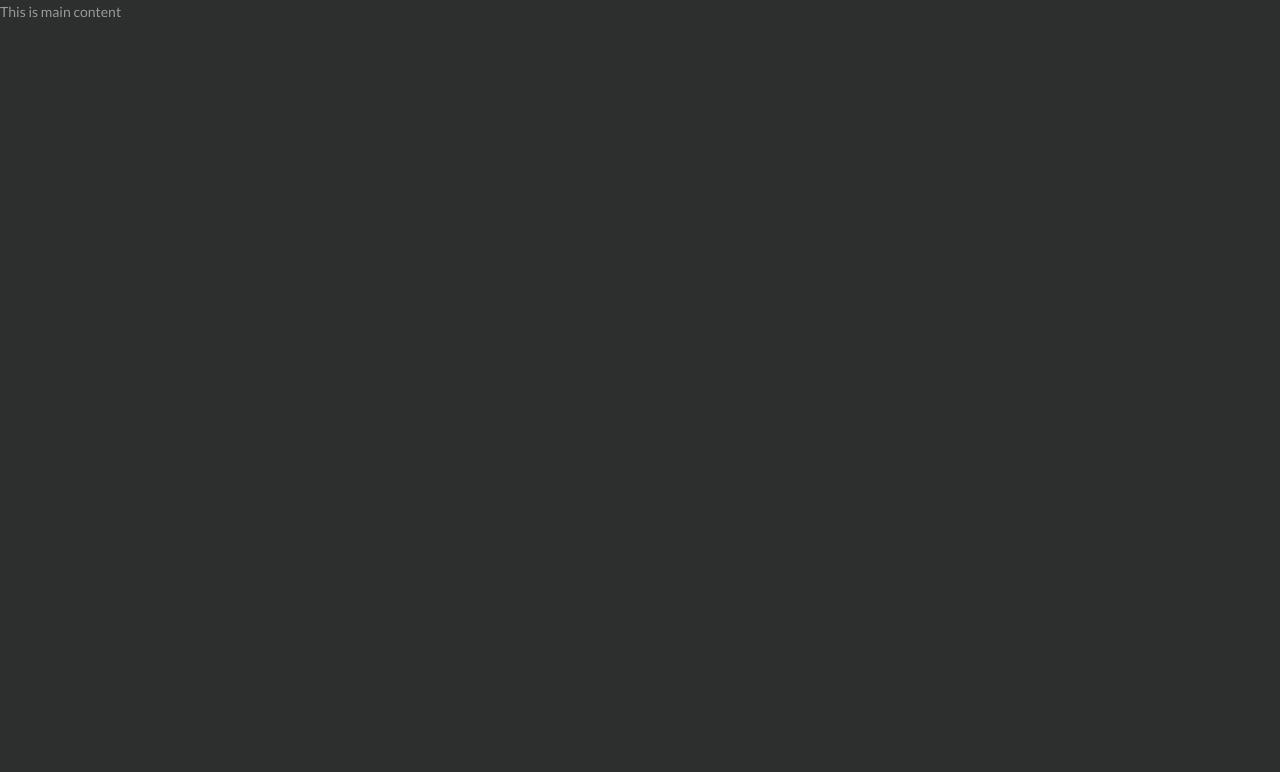
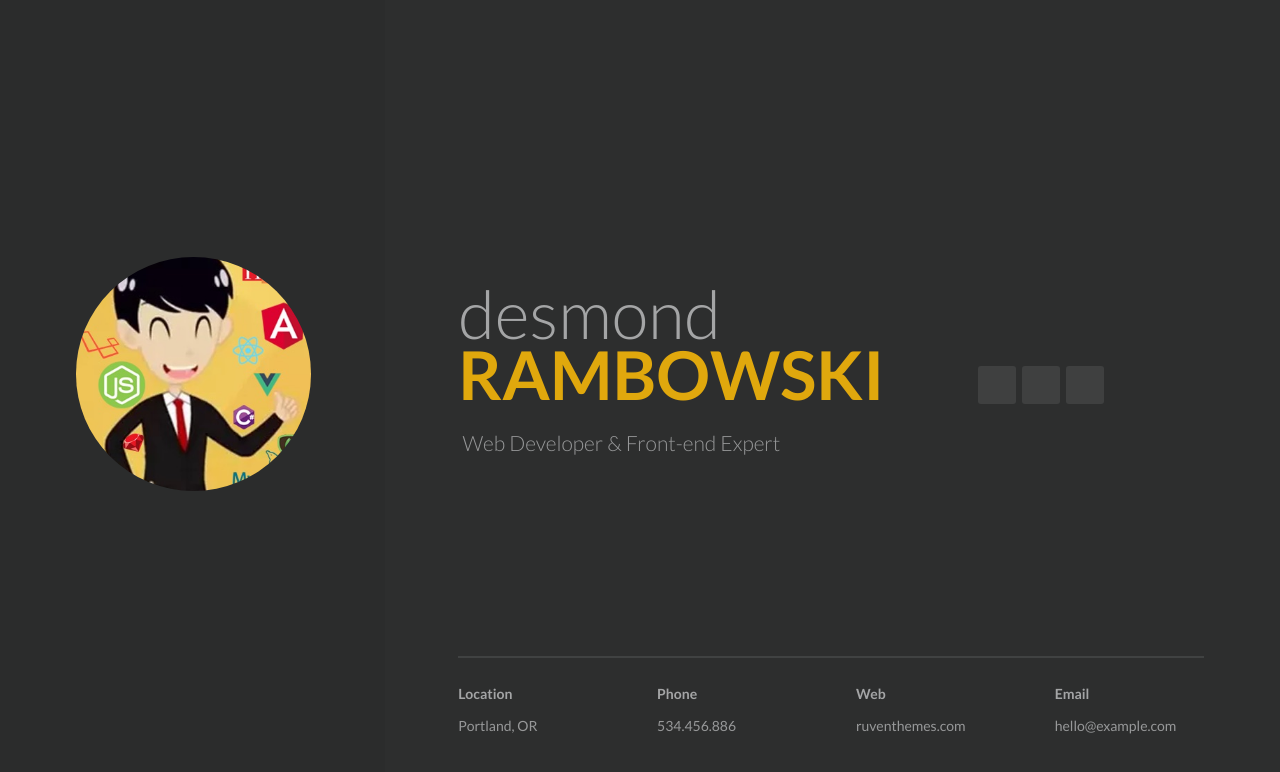
Before and after one commit to gktaj/kdev-resume, a Vue app: page / in a window 1280 px wide. Shown: the top 772 px of the page. Built offline with nearby package versions, Linux system fonts and the light colour scheme.

Commit message:
header section

```diff
--- /dev/null
+++ b/src/components/Main/Header.vue
@@ -0,0 +1,133 @@
+<template>
+  <section class="o-section o-section--header t-section t-section--header">
+    <div class="c-header">
+      <div class="o-section__header-bg t-section__header"></div>
+      <div class="o-section__content-bg t-section__content"></div>
+
+      <div class="o-container">
+        <div class="o-section__container">
+
+          <header class="o-section__header c-header__header t-section__header">
+            <div class="c-header__inner-header">
+              <div class="c-header__avatar">
+                <div class="a-header c-avatar">
+                  <img class="c-avatar__img" src="@/assets/images/header/kdev.jpg" alt>
+                </div>
+              </div>
+            </div>
+          </header>
+
+
+          <div class="o-section__content c-header__content t-section__content">
+            <div class="c-header__inner-content">
+              <div class="c-header__top">
+                <div class="c-header__brand">
+                  <div class="c-brand">
+                    <h1 class="c-brand__title t-title">
+                      <span class="c-brand__sizer">
+                        <span class="a-header c-brand__first-word t-title__first-word">Desmond</span>
+                        <span class="a-header c-brand__second-word t-title__second-word">Rambowski</span>
+                      </span>
+                    </h1>
+                    <h2 class="a-header c-brand__sub-title t-sub-title">
+                      <span class="c-brand__sizer">Web Developer &amp; Front-end Expert</span>
+                    </h2>
+                  </div>
+                </div>
+
+                <ul class="c-header__social-buttons c-social-buttons">
+                  <li class="a-header">
+                    <a
+                      href="https://www.facebook.com/RuvenThemes/"
+                      target="_blank"
+                      class="c-social-button t-social-button"
+                    >
+                      <i class="fa fa-lg fa-facebook"></i>
+                    </a>
+                  </li>
+                  <li class="a-header">
+                    <a
+                      href="https://dribbble.com/"
+                      target="_blank"
+                      class="c-social-button t-social-button"
+                    >
+                      <i class="fa fa-lg fa-dribbble"></i>
+                    </a>
+                  </li>
+                  <li class="a-header">
+                    <a
+                      href="https://twitter.com/_Ruven"
+                      target="_blank"
+                      class="c-social-button t-social-button"
+                    >
+                      <i class="fa fa-lg fa-twitter"></i>
+                    </a>
+                  </li>
+                </ul>
+
+              </div>
+
+              <div class="c-header__contact">
+                <hr class="a-header c-header__contact-divider">
+
+                <div class="o-grid">
+                  <div class="o-grid__col-md-3 o-grid__col-sm-6">
+                    <div class="a-header o-content">
+                      <div class="o-content__body">
+                        <h4>Location</h4>
+                        <address>Portland, OR</address>
+                      </div>
+                    </div>
+                  </div>
+
+                  <div class="o-grid__col-md-3 o-grid__col-sm-6">
+                    <div class="a-header o-content">
+                      <div class="o-content__body">
+                        <h4>Phone</h4>
+                        <p>534.456.886</p>
+                      </div>
+                    </div>
+                  </div>
+
+                  <div class="o-grid__col-md-3 o-grid__col-sm-6">
+                    <div class="a-header o-content">
+                      <div class="o-content__body">
+                        <a href="#" target="_blank" class="t-link-container">
+                          <h4>Web</h4>
+                          <p>
+                            <span class="t-link-container__item--blended">ruventhemes.com</span>
+                          </p>
+                        </a>
+                      </div>
+                    </div>
+                  </div>
+
+                  <div class="o-grid__col-md-3 o-grid__col-sm-6">
+                    <div class="a-header o-content">
+                      <div class="o-content__body">
+                        <a href="#" target="_blank" class="t-link-container">
+                          <h4>Email</h4>
+                          <p>
+                            <span class="t-link-container__item--blended">hello@example.com</span>
+                          </p>
+                        </a>
+                      </div>
+                    </div>
+                  </div>
+
+                </div>
+              </div>
+            </div>
+          </div>
+        </div>
+      </div>
+    </div>
+  </section>
+
+</template>
+
+<script>
+export default {
+  name: "Header"
+};
+</script>
--- a/src/components/Main/Main.vue
+++ b/src/components/Main/Main.vue
@@ -1,14 +1,16 @@
 <template>
   <div class="c-main-container  js-main-container">
-    This is main content
+    <Header />
   </div>
 </template>
 
 <script>
+import Header from "./Header.vue"
+
 export default {
   name: "Main",
-  props: {
-    msg: String
+  components: {
+    Header,
   }
 };
 </script>
--- a/src/components/PreLoader.vue
+++ b/src/components/PreLoader.vue
@@ -6,9 +6,6 @@
 
 <script>
 export default {
-  name: "PreLoader",
-  props: {
-    msg: String
-  }
+  name: "PreLoader"
 };
 </script>
```
